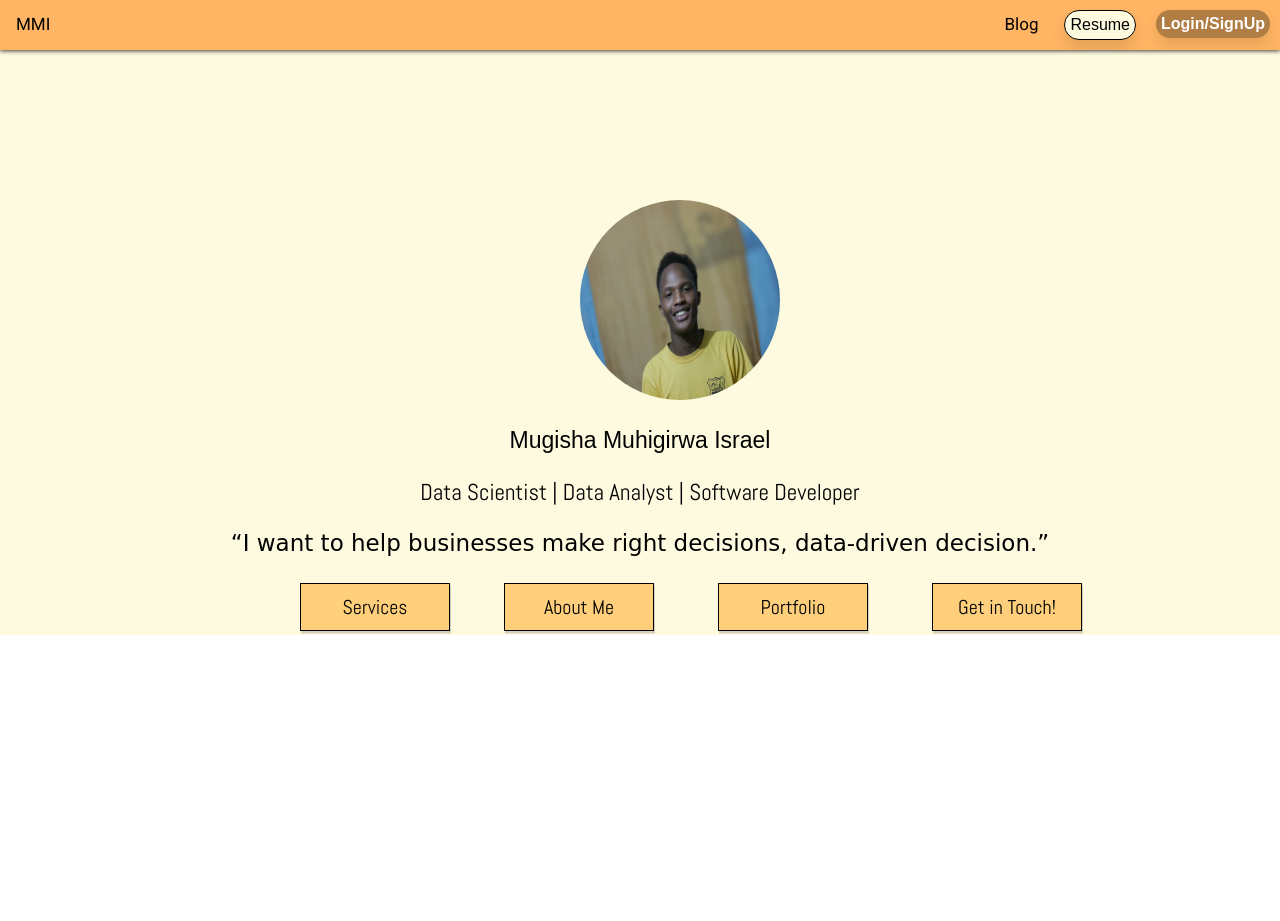
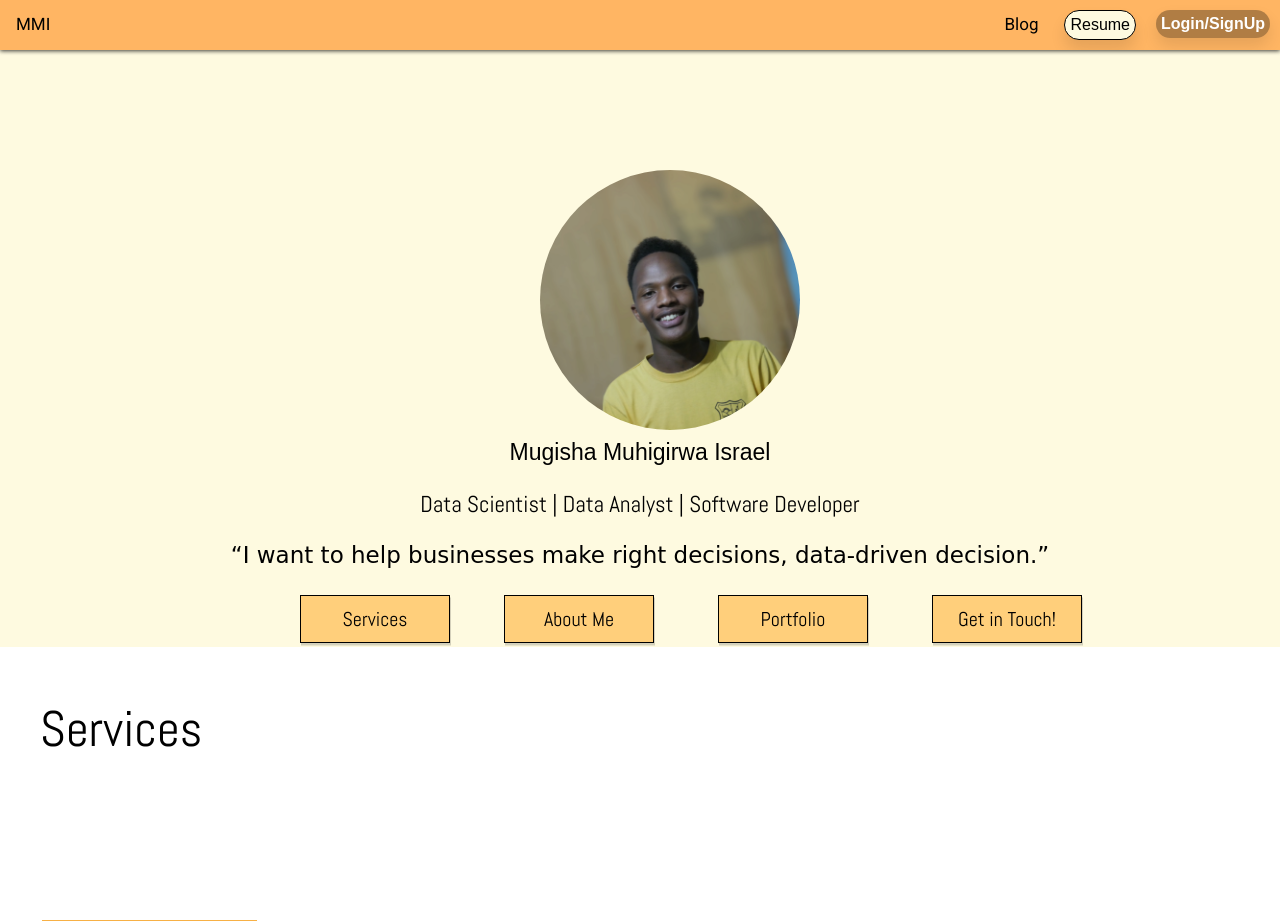
Before and after one commit to itisWasp/my-portfolio, a plain HTML site: page index.html in a window 1280 px wide. Before the commit the page ends 800 px from the top, so only its background shows below. Drawn offline with Linux system fonts and the light colour scheme; a web font is replaced by a local one.

Commit message:
Fixed Image

```diff
--- a/index.css
+++ b/index.css
@@ -1,3 +1,5 @@
+/* main page CSS*/
+
 body {
     margin: 0;
     font-family: 'Roboto', sans-serif;
@@ -58,7 +60,7 @@ body {
     height: auto;
     background-color: #FEFAE0;
 }
-
+/*
 .circular--portrait {
     position: relative;
     width: 200px;
@@ -72,13 +74,31 @@ body {
 .circular--portrait img {
     width: 100%;
     height: 100%;
+}*/
+
+.circular--landscape {
+    display: inline-block;
+    position: relative;
+    width: 260px;
+    height: 260px;
+    overflow: hidden;
+    border-radius: 50%;
+    left: 540px;
+    top: 120px;
 }
+.circular--landscape img {
+    width: auto;
+    height: 100%;
+    margin-left: -45px;
+
+}
+
 
 .name{
     font-family: 'ABeeZee', sans-serif;
     font-size: 23px;
     text-align: center;
-    padding-top: 12%;
+    padding-top: 8%;
 }
 
 .career{
@@ -129,3 +149,23 @@ body {
 .button44 {
     width: 150px;
 }
+
+
+/* Service Page Css*/
+
+.service{
+    position: relative;
+    font-family: 'Abel';
+    font-size: 50px;
+    float: left;
+    margin-left: 40px;
+}
+
+.vl {
+    border-left: 215px solid #F7B045;
+    height: 1px;
+    position: absolute;
+    left: 3.5%;
+    margin-left: -3px;
+    top: 115%;
+}
--- a/index.html
+++ b/index.html
@@ -32,7 +32,8 @@
 
     <!--This is the main page-->
     <div class="main" id="primary">
-        <div class="circular--portrait"> <img src="Assets/Images/my-pic.jpeg"/> </div>
+        <div class="circular--landscape"> <img src="Assets/Images/my-pic.jpeg" /> </div>
+        <!--<div class="circular--portrait"> <img src="Assets/Images/my-pic.jpeg"/> </div>-->
         <div class="about-me">
             <p class="name">Mugisha Muhigirwa Israel</p>
             <p class="career">Data Scientist | Data Analyst | Software Developer</p>
@@ -49,7 +50,14 @@
     </div>
 
     <!--This is The Service Page-->
+    <div class="service-page" id="services">
 
+        <p class="service">Services</p>
 
+        <div class="vl"></div>
+
+    </div>
+
+    <script src="./index.js"></script>
 
 </body>
--- /dev/null
+++ b/index.js
@@ -0,0 +1,3 @@
+$(document).ready(function(){
+
+})
```
Also changed, not shown: index.JS (deleted).
